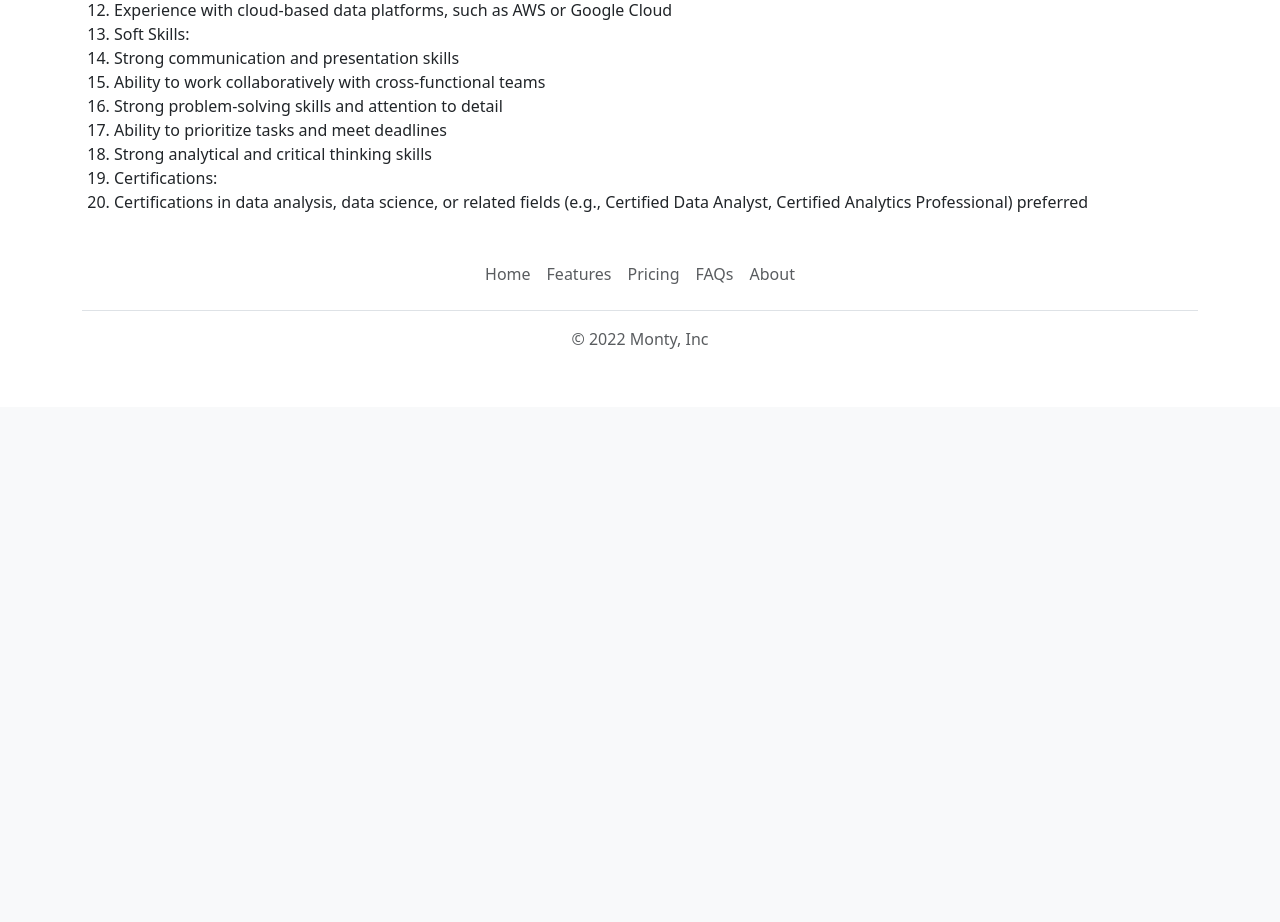
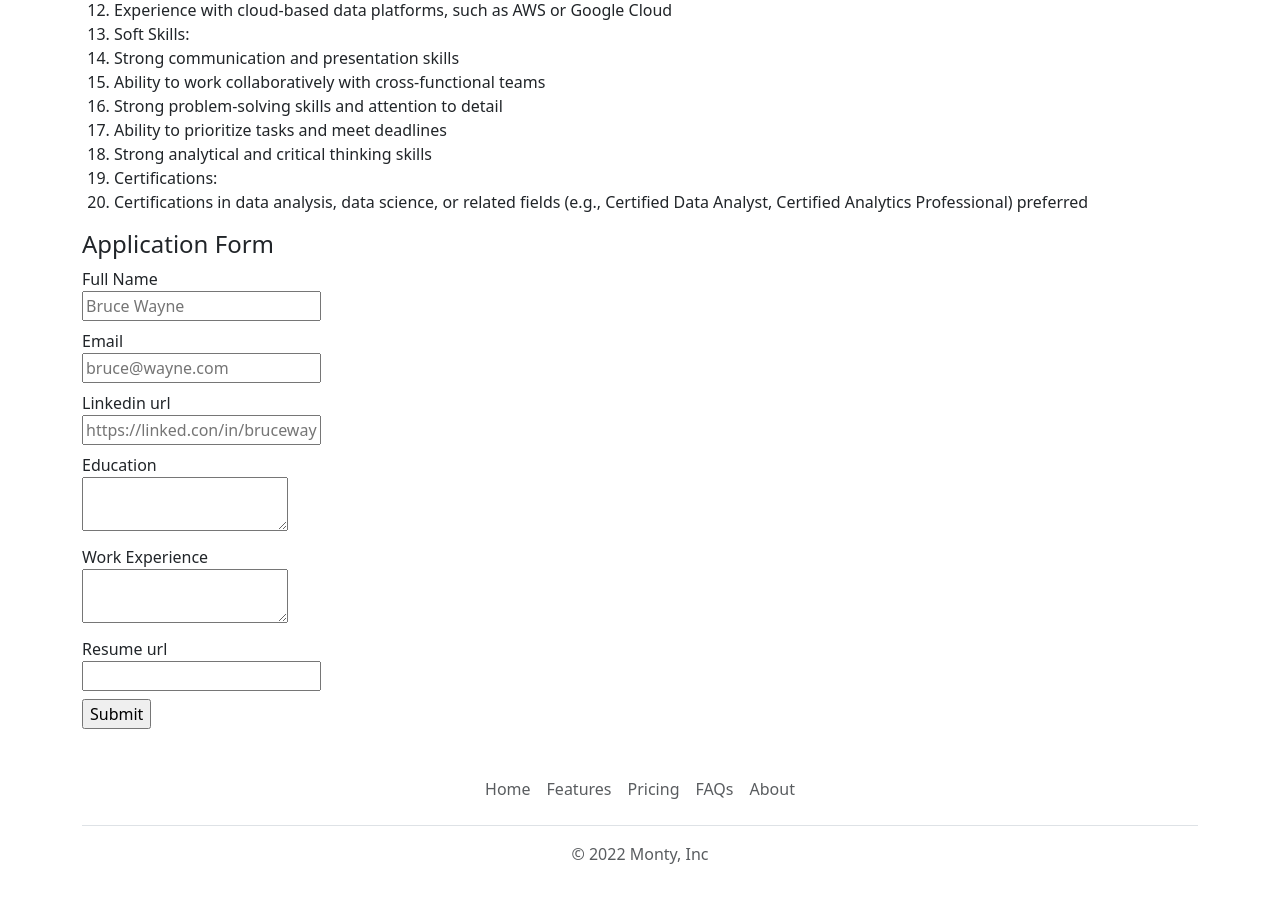
Before and after one commit to Destwule/learnFlask_v2, a Flask app: page /job/1 in a window 1280 px wide. Shown: the part 1416-2338 px from the top of the page. Before the commit the page ends 1765 px from the top, so only its background shows below. Run offline with Flask 3, Linux system fonts and the light colour scheme.

Commit message:
dynamic pages and apply form

```diff
--- a/app.py
+++ b/app.py
@@ -1,4 +1,4 @@
-from flask import Flask, render_template, jsonify
+from flask import Flask, render_template, jsonify, request
 from db import load_jobs_from_db, Job, load_job_from_db
 
 
@@ -17,8 +17,6 @@ def list_jobs():
 	jobs = load_jobs_from_db()
 	return jsonify(jobs)
 
-
-
 @app.route('/job/<id>')
 def show_job(id):
 	job = load_job_from_db(id)
@@ -26,5 +24,11 @@ def show_job(id):
 		return '<h1>Not found</h1>'
 	return render_template('jobpage.html', job=job)
 
+@app.route('/job/<id>/apply', methods=['post'])
+def apply_to_job(id):
+	data = request.form
+	job = load_job_from_db(id)
+	return render_template("application_submited.html", application=data, job=job)
+
 if __name__ == "__main__":
 	app.run(host='0.0.0.0', debug=True)
--- /dev/null
+++ b/templates/application_form.html
@@ -0,0 +1,34 @@
+<h4>Application Form</h4>
+<form action="/job/{{job['id']}}/apply" method="post">
+    <div class="mb-2">
+        <label>Full Name</label><br>
+        <input type="text" name="full_name" placeholder="Bruce Wayne"><br>
+    </div>
+
+    <div class="mb-2">
+        <label>Email</label><br>
+        <input type="email" name="Email" placeholder="bruce@wayne.com"><br>
+    </div>
+
+    <div class="mb-2">
+        <label>Linkedin url</label><br>
+        <input type="text" name="Linkedin_url" placeholder="https://linked.con/in/brucewayne"><br>
+    </div>
+
+    <div class="mb-2">
+        <label>Education</label><br>
+        <textarea name="Education"></textarea><br>
+    </div>
+
+    <div class="mb-2">
+        <label>Work Experience</label><br>
+        <textarea name="work_experience"></textarea><br>
+    </div>
+
+    <div class="mb-2">
+        <label>Resume url</label><br>
+        <input type="text" name="resume_url"><br>
+    </div>
+
+    <input type="submit">
+</form>
--- a/templates/jobpage.html
+++ b/templates/jobpage.html
@@ -35,6 +35,7 @@
          {% endif %}
         {% endfor %}
      </ol>
+     {% include 'application_form.html' %}
     </div>
     {% include 'footer.html' %}
 </body>
```
Also changed, not shown: templates/application_submited.html (added, +33 -0 lines).
